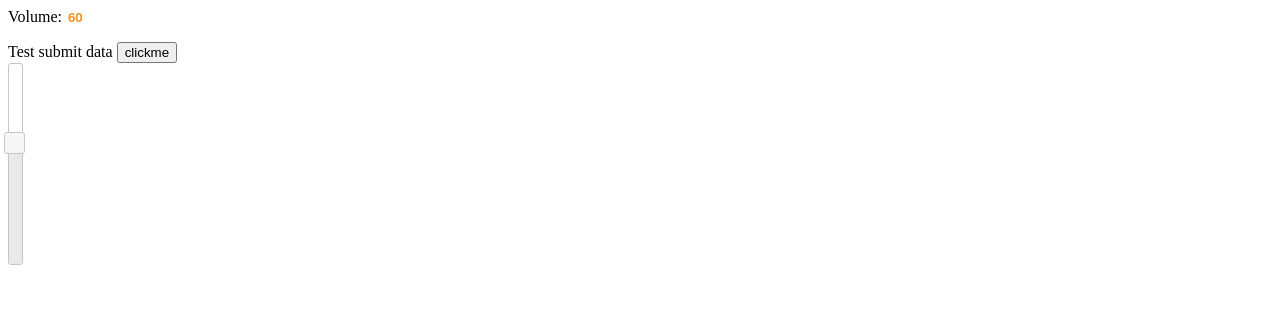
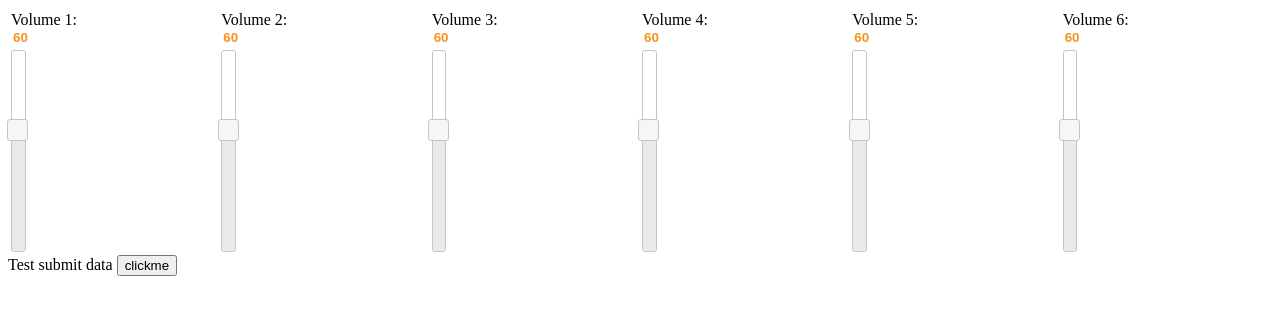
Before and after one commit to SimulatedSimian/mixerWeb, a plain HTML site: page www/index.html in a window 1280 px wide. Both pictures are taken after a click on the button "clickme". Drawn offline with nearby package versions, Linux system fonts and the light colour scheme; no server answers.

Commit message:
Updated for 6 sliders
Added 5 more sliders and made them all pass data on submit.

```diff
--- a/www/index.html
+++ b/www/index.html
@@ -12,31 +12,89 @@
 			function postData(path, params) {
 				$.post("/" + path, params);
 			}
-			$(function() {
-			    $( "#slider-vertical" ).slider({
+			function initSlider(selector, value) {
+			    $( selector ).slider({
 			    	orientation: "vertical",
 			    	range: "min",
 			    	min: 0,
 			    	max: 100,
 			    	value: 60,
 			    	slide: function( event, ui ) {
-			    		$( "#amount" ).val( ui.value );
+			    		$( value ).val( ui.value );
 			    	}
 			    });
-			    $( "#amount" ).val( $( "#slider-vertical" ).slider( "value" ) );
-			});
+			    $( value ).val( $( selector ).slider( "value" ) );
+			};
+
+			$(function() {
+				initSlider("#slider-vertical1", "#amount1");
+				initSlider("#slider-vertical2", "#amount2");
+				initSlider("#slider-vertical3", "#amount3");
+				initSlider("#slider-vertical4", "#amount4");
+				initSlider("#slider-vertical5", "#amount5");
+				initSlider("#slider-vertical6", "#amount6");
+ 			});
 			$(document).ready(function() {
 				$('#clickMe').click(function() {
-					postData('test', $('#amount').val());
+					var sliderData = $( "#amount1" ).val()+","+
+										$( "#amount2" ).val()+","+
+										$( "#amount3" ).val()+","+
+										$( "#amount4" ).val()+","+
+										$( "#amount5" ).val()+","+
+										$( "#amount6" ).val();
+					postData('test', sliderData);
 				});
 			});
 		</script>
-		<p>
-			<label for="amount">Volume:</label>
-			<input type="text" id="amount" readonly style="border:0; color:#f6931f; font-weight:bold;">
-		</p>
+		<table style="width:100%">
+			<tr>
+				<td>
+					<label for="amount1">Volume 1:</label>
+					<input type="text" id="amount1" readonly style="border:0; color:#f6931f; font-weight:bold;"/>
+				</td>
+				<td>
+					<label for="amount2">Volume 2:</label>
+					<input type="text" id="amount2" readonly style="border:0; color:#f6931f; font-weight:bold;"/>
+				</td>
+				<td>
+					<label for="amount3">Volume 3:</label>
+					<input type="text" id="amount3" readonly style="border:0; color:#f6931f; font-weight:bold;"/>
+				</td>
+				<td>
+					<label for="amount4">Volume 4:</label>
+					<input type="text" id="amount4" readonly style="border:0; color:#f6931f; font-weight:bold;"/>
+				</td>
+				<td>
+					<label for="amount5">Volume 5:</label>
+					<input type="text" id="amount5" readonly style="border:0; color:#f6931f; font-weight:bold;"/>
+				</td>
+				<td>
+					<label for="amount6">Volume 6:</label>
+					<input type="text" id="amount6" readonly style="border:0; color:#f6931f; font-weight:bold;"/>
+				</td>
+			</tr>
+			<tr>
+				<td>
+					<div id="slider-vertical1" style="height:200px;"></div>
+				</td>
+				<td>
+					<div id="slider-vertical2" style="height:200px;"></div>
+				</td>
+				<td>
+					<div id="slider-vertical3" style="height:200px;"></div>
+				</td>
+				<td>
+					<div id="slider-vertical4" style="height:200px;"></div>
+				</td>
+				<td>
+					<div id="slider-vertical5" style="height:200px;"></div>
+				</td>
+				<td>
+					<div id="slider-vertical6" style="height:200px;"></div>
+				</td>
+			</tr>
+		</table>
+
 		Test submit data <input id="clickMe" type="button" value="clickme" />
-
-		<div id="slider-vertical" style="height:200px;"></div>
 	</body>
 </html>
```
